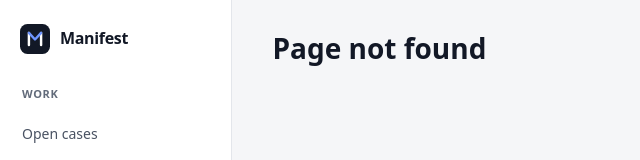
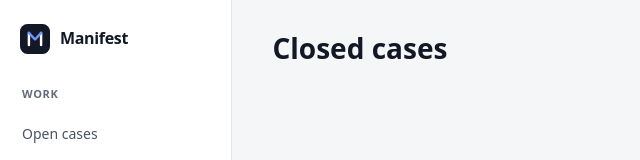
Before and after one commit to shubh0710/manifest, a React (Vite) app: page /cases/closed in a window 1280 px wide. Before the commit this address had no page. Shown: the top 160 px of the page, without its empty margins (0-640 px from the left). Built offline with nearby package versions, Linux system fonts and the light colour scheme.

Commit message:
feat: add pages for assigned and closed cases

```diff
--- a/src/App.tsx
+++ b/src/App.tsx
@@ -2,6 +2,8 @@ import { Routes, Route, Navigate } from "react-router"
 import AppLayout from "./layouts/AppLayout"
 import CasesPage from "./pages/CasesPage"
 import NewCasePage from "./pages/NewCasePage"
+import AssignedCasesPage from "./pages/AssignedCasesPage"
+import ClosedCasesPage from "./pages/ClosedCasesPage"
 import NotFoundPage from "./pages/NotFoundPage"
 
 function App() {
@@ -11,6 +13,8 @@ function App() {
 
       <Route element={<AppLayout />}>
         <Route path="/cases" element={<CasesPage />} />
+        <Route path="/cases/assigned" element={<AssignedCasesPage />} />
+        <Route path="/cases/closed" element={<ClosedCasesPage />} />
         <Route path="/cases/new" element={<NewCasePage />} />
         <Route path="*" element={<NotFoundPage />} />
       </Route>
--- /dev/null
+++ b/src/pages/AssignedCasesPage.tsx
@@ -0,0 +1,5 @@
+function AssignedCasesPage() {
+    return <h1>Assigned to me</h1>
+}
+
+export default AssignedCasesPage
--- /dev/null
+++ b/src/pages/ClosedCasesPage.tsx
@@ -0,0 +1,5 @@
+function ClosedCasesPage() {
+    return <h1>Closed cases</h1>
+}
+
+export default ClosedCasesPage
```
